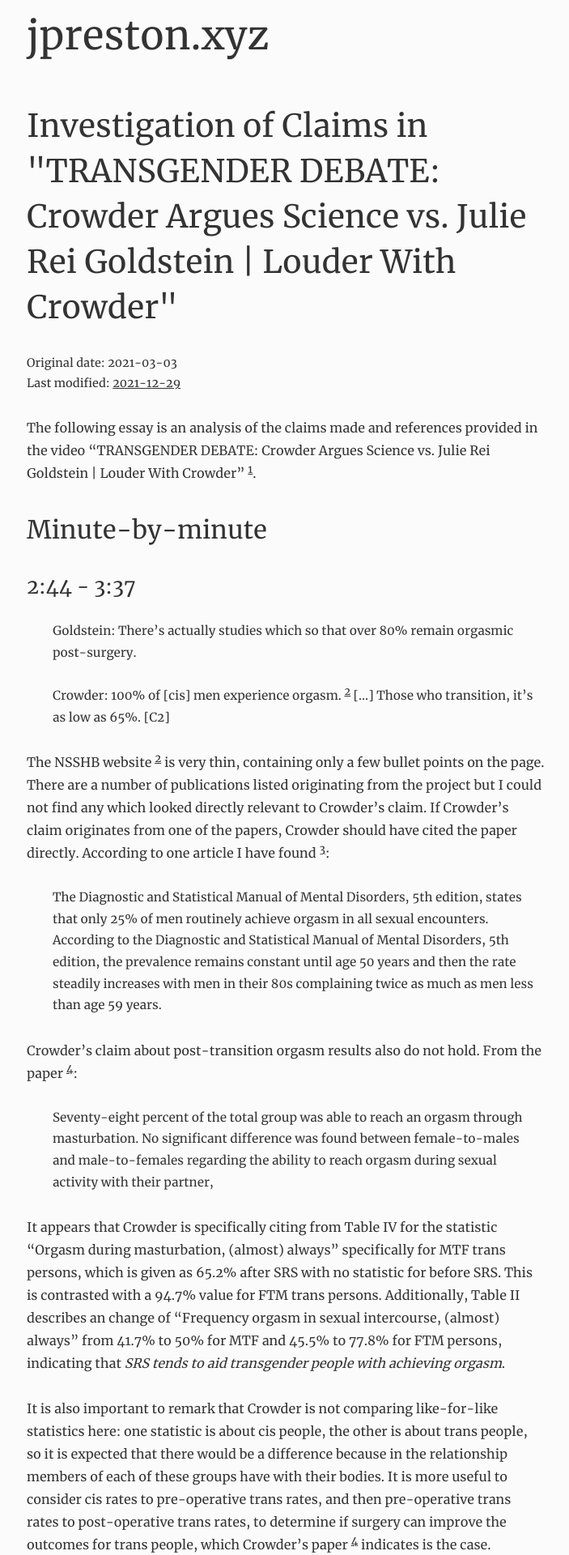
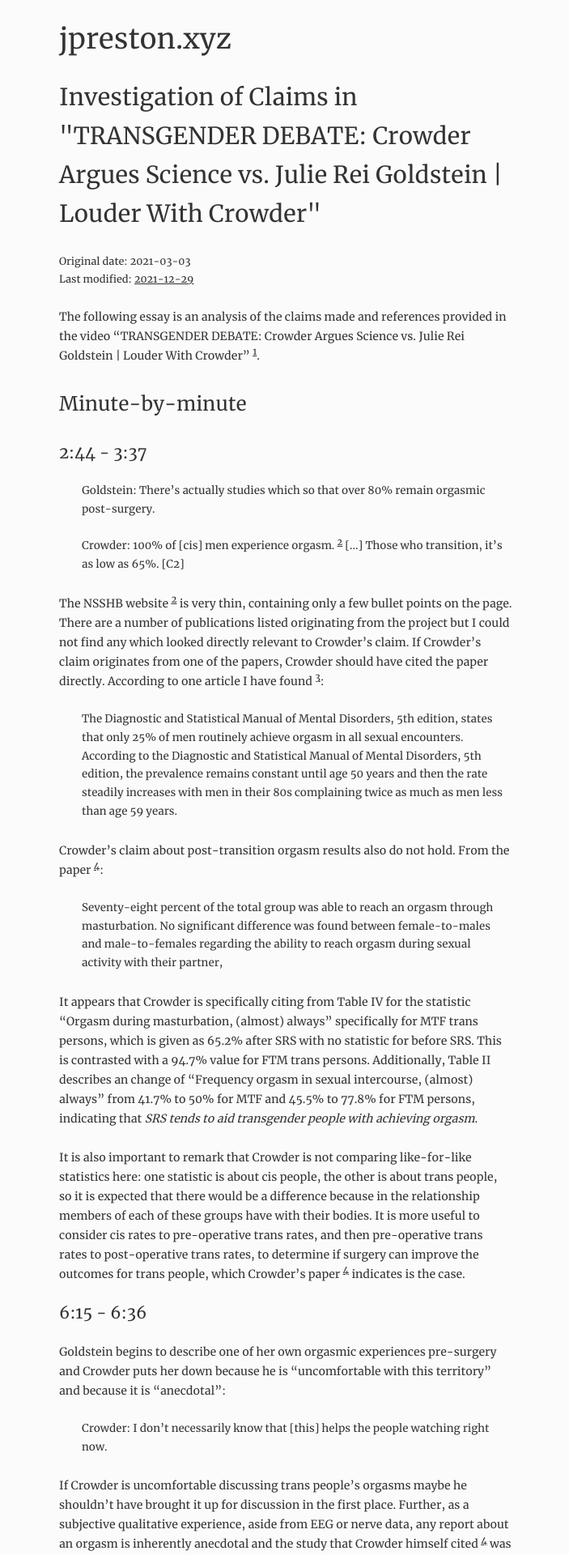
Before and after one commit to wcerfgba/jpreston.xyz, a Jekyll site: the page built from investigation-of-claims-in-transgender-debate-crowder-goldstein.md, in a window 1280 px wide. Shown: the top 1920 px of the page at 81% size, without its empty margins (287-990 px from the left). Built offline with Jekyll 4.4.1, drawn with Linux system fonts in a browser that asks for light colours.

Commit message:
Restyle typography
Calculate a new baseline grid with smaller font size and minor third scale using [drewish's calculator](https://drewish.com/tools/vertical-rhythm/).

Preserve the sup/sub line-height fix from [Gridlover](https://www.gridlover.net/) which we used previously.

```diff
--- a/assets/css/style.scss
+++ b/assets/css/style.scss
@@ -16,79 +16,72 @@
 }
 
 html {
-  font-size: 16px;
+  font-size: 14px;
   line-height: 1.75;
 }
 
 body {
-  font-family: sans-serif;
-  font-family: 'Merriweather';
+  background: $white;
+  font-family: 'Merriweather', serif;
   font-weight: 400;
-  font-size: 1em;
-  line-height: 1.75;
-  background-color: $white;
+  font-size: 14px;
+  line-height: 1.7143;
   color: $black;
-  margin: 1rem;
 }
 
-h1, .h1 {
+p {
+  font-size: 1em; /* 14px */
+  line-height: 1.7143; /* 24px */
+  margin: 1.7143em 0;
   font-weight: 400;
-  font-size: 3.0625em;
-  line-height: 1.14285714;
-  margin-top: 0em;
-  margin-bottom: 1.14285714em;
 }
 
-h2, .h2 {
+/* 34.84px - The quick brown fox jumps over the lazy dog */
+h1 {
+  font-size: 2.4886em; /* 34.84px */
+  line-height: 1.3777; /* 48px */
+  margin: 0.6889em 0;
   font-weight: 400;
-  font-size: 2.4375em;
-  line-height: 1.43589744;
-  margin-top: 0em;
-  margin-bottom: 0.71794872em;
 }
 
-h3, .h3 {
+/* 29.03px - The quick brown fox jumps over the lazy dog */
+h2 {
+  font-size: 2.0736em; /* 29.03px */
+  line-height: 1.6535; /* 48px */
+  margin: 0.8267em 0;
   font-weight: 400;
-  font-size: 1.9375em;
-  line-height: 1.80645162;
-  margin-top: 0em;
-  margin-bottom: 0.90322581em;
 }
 
-h4, .h4 {
+/* 24.19px - The quick brown fox jumps over the lazy dog */
+h3 {
+  font-size: 1.7279em; /* 24.19px */
+  line-height: 1.9843; /* 48px */
+  margin: 0.9921em 0;
   font-weight: 400;
-  font-size: 1.5625em;
-  line-height: 1.12;
-  margin-top: 0em;
-  margin-bottom: 1.12em;
 }
 
-h5, .h5 {
+/* 20.16px - The quick brown fox jumps over the lazy dog */
+h4 {
+  font-size: 1.4400em; /* 20.16px */
+  line-height: 1.1905; /* 24px */
+  margin: 1.1905em 0;
   font-weight: 400;
-  font-size: 1.25em;
-  line-height: 1.4;
-  margin-top: 0em;
-  margin-bottom: 1.4em;
 }
 
-p, ul, ol, pre, table, blockquote {
-  margin-top: 1.75em;
-  margin-bottom: 1.75em;
+/* 16.80px - The quick brown fox jumps over the lazy dog */
+h5 {
+  font-size: 1.2000em; /* 16.80px */
+  line-height: 1.4286; /* 24px */
+  margin: 1.4286em 0;
+  font-weight: 400;
 }
 
-ul ul, ol ol, ul ol, ol ul {
-  margin-top: 0em;
-  margin-bottom: 0em;
-}
-
-/* Let's make sure all's aligned */
-hr, .hr {
-  border: 1px solid;
-  margin: -1px 0;
-}
-
-a, b, i, strong, em, small, code {
-  line-height: 0;
+/* 11.67px - The quick brown fox jumps over the lazy dog */
+small, .text_small {
+  font-size: 0.8336em; /* 11.67px */
+  line-height: 2.0566; /* 24px */
+  margin: 2.0566em 0;
+  font-weight: 400;
 }
 
 sub, sup {
@@ -105,9 +98,6 @@
   bottom: -0.25em;
 }
 
-
-
-small, .text_small {font-size: 0.8em;}
 
 pre, code {
   font-family: monospace;
@@ -129,6 +119,8 @@
 }
 
 
+ul, ol { padding-left: 2em; }
+
 
 .footnotes ol {
   list-style: none;
@@ -138,7 +130,7 @@
 
   li {
     counter-increment: items;
-    margin-bottom: 0.5em;
+    margin-bottom: 0.75em;
 
     &::before {
       content: "[" counter(items) "] ";
@@ -186,7 +178,7 @@
 
 .site-footer {
   border-top: 1px solid $black;
-  margin-top: 3.25rem;
+  margin-top: 2rem;
 }
 
 .page-list {
```
